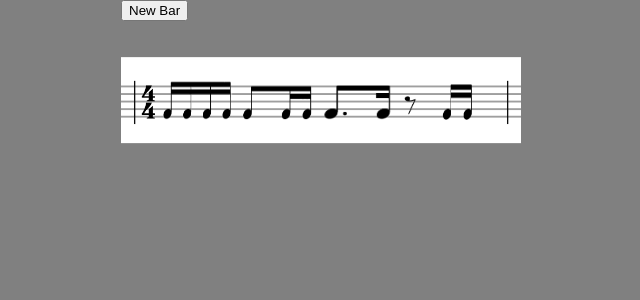
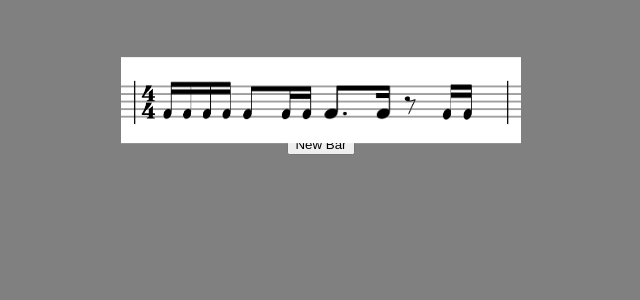
Before and after one commit to jeff-ramos-dev/rhythm-generator, a React (Vite) app: page / in a window 1280 px wide. Shown: the top 300 px of the page, without its empty margins (319-959 px from the left). Built offline with nearby package versions, Linux system fonts and the light colour scheme.

Commit message:
Center button

```diff
--- a/src/App.css
+++ b/src/App.css
@@ -8,8 +8,14 @@ body {
   place-items: center;
 }
 
+.new-bar {
+  justify-self: center;
+  align-self: center;
+}
+
 .bar-container {
   position: relative;
+  display: grid;
   height: 200px;
   width: 100vw;
   max-width: 400px;
```
